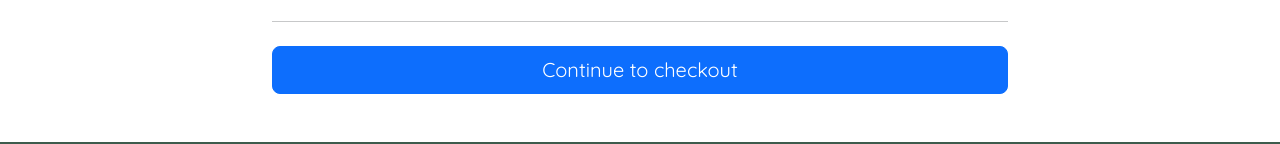
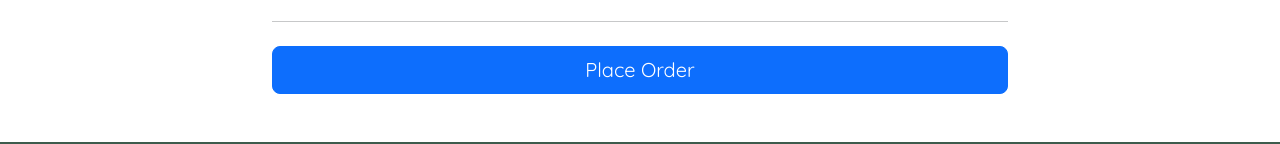
Before and after one commit to Sharjeelkha9/Contest-Azm-, a plain HTML site: page checkout.html in a window 1280 px wide. Shown: the part 1138-1282 px from the top of the page. Drawn offline with nearby package versions, Linux system fonts and the light colour scheme.

```diff
--- a/checkout.html
+++ b/checkout.html
@@ -230,7 +230,7 @@
 
             <hr class="my-4">
 
-            <button class="w-100 btn btn-primary btn-lg" type="submit">Continue to checkout</button>
+            <button class="w-100 btn btn-primary btn-lg" type="submit">Place Order</button>
           </form>
         </div>
   </div>
```
